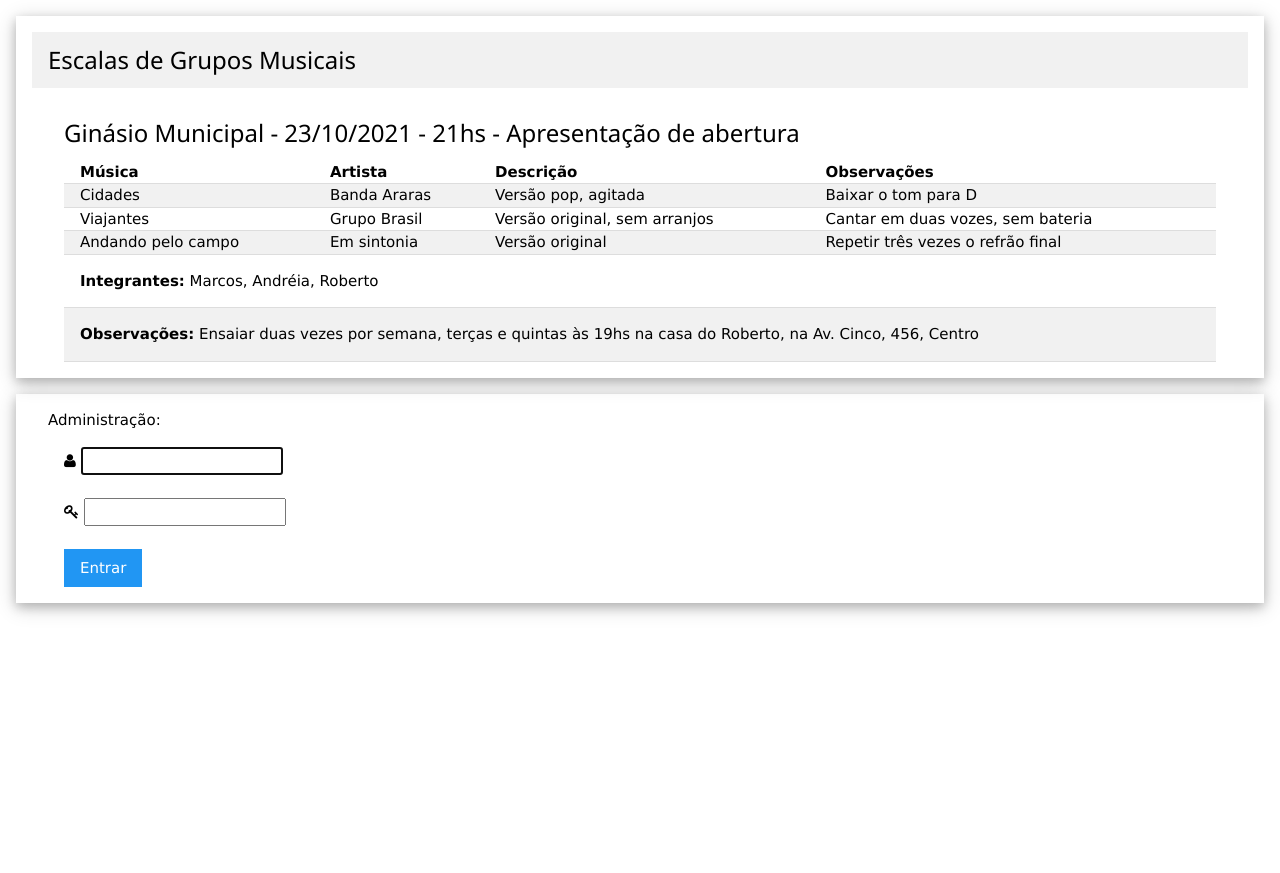
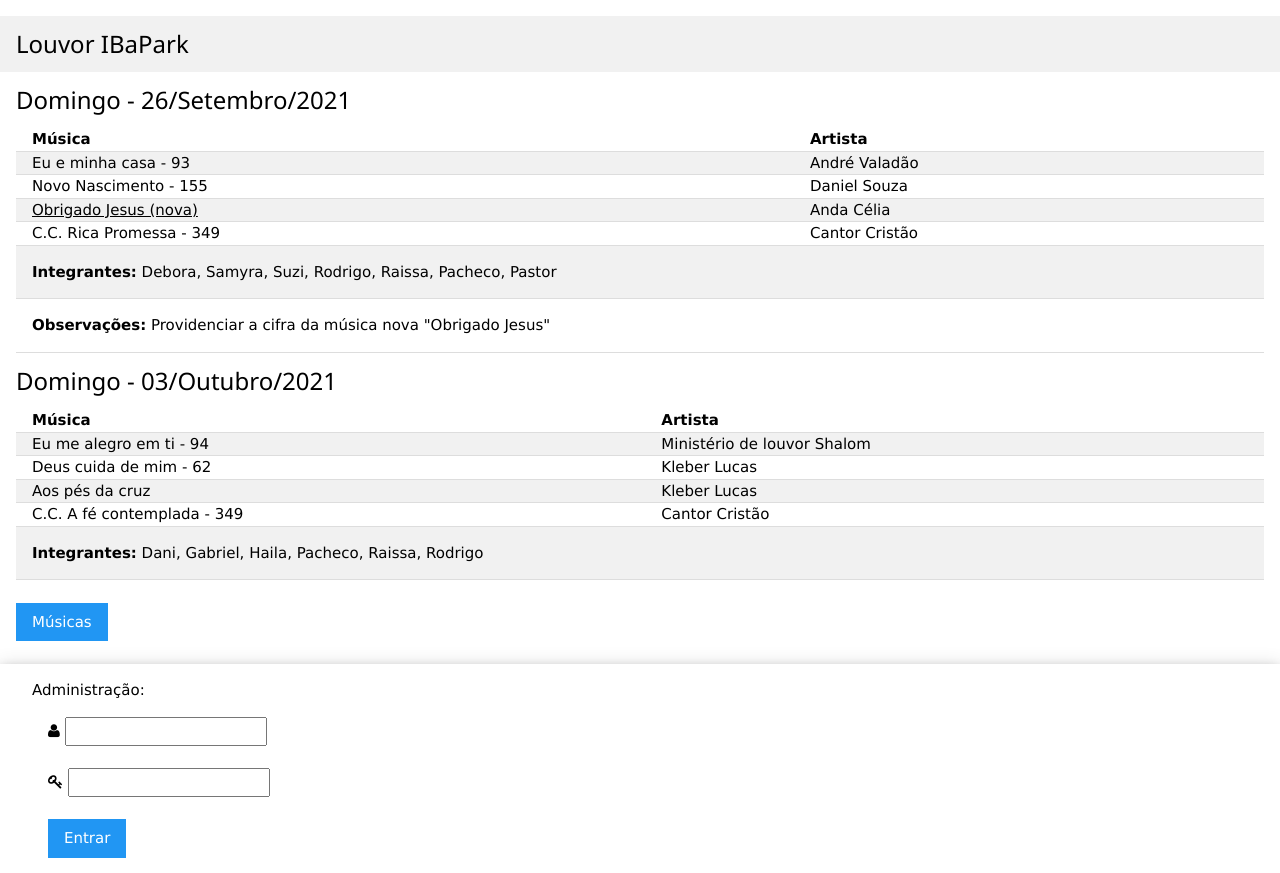
Before and after one commit to rotognin/escalamusical, a PHP site: page / in a window 1280 px wide. Before the commit the page ends 615 px from the top, so only its background shows below. Run offline with PHP 8.4, Linux system fonts and the light colour scheme.

Commit message:
Criando o acesso à lista de músicas sem estar logado

```diff
--- a/index.php
+++ b/index.php
@@ -21,51 +21,79 @@ $_SESSION['mensagem'] = '';
 <html>
 <?php include 'html' . DIRECTORY_SEPARATOR . 'head.php'; ?>
 <body>
-    <div class="w3-container w3-card-4 w3-margin">
-        <header class="w3-container w3-light-grey w3-margin-top"><h3>Escalas de Grupos Musicais</h3></header>
-        <div class="w3-container w3-margin">
-            <h3>Ginásio Municipal - 23/10/2021 - 21hs - Apresentação de abertura</h3>
+    <div>
+        <header class="w3-container w3-light-grey w3-margin-top"><h3>Louvor IBaPark</h3></header>
+        <div class="w3-container">
+            <h3>Domingo - 26/Setembro/2021</h3>
             <table class="w3-table w3-striped w3-bordered">
                 <tr>
                     <th>Música</th>
                     <th>Artista</th>
-                    <th>Descrição</th>
-                    <th>Observações</th>
                 </tr>
                 <tr>
-                    <td>Cidades</td>
-                    <td>Banda Araras</td>
-                    <td>Versão pop, agitada</td>
-                    <td>Baixar o tom para D</td>
+                    <td>Eu e minha casa - 93</td>
+                    <td>André Valadão</td>
                 </tr>
                 <tr>
-                    <td>Viajantes</td>
-                    <td>Grupo Brasil</td>
-                    <td>Versão original, sem arranjos</td>
-                    <td>Cantar em duas vozes, sem bateria</td>
+                    <td>Novo Nascimento - 155</td>
+                    <td>Daniel Souza</td>
                 </tr>
                 <tr>
-                    <td>Andando pelo campo</td>
-                    <td>Em sintonia</td>
-                    <td>Versão original</td>
-                    <td>Repetir três vezes o refrão final</td>
+                    <td><a href="https://www.youtube.com/watch?v=NYskwHcicjA">Obrigado Jesus (nova)</a></td>
+                    <td>Anda Célia</td>
                 </tr>
                 <tr>
-                    <td  colspan="4"><p><b>Integrantes:</b> Marcos, Andréia, Roberto</p></td>
+                    <td>C.C. Rica Promessa - 349</a></td>
+                    <td>Cantor Cristão</td>
                 </tr>
                 <tr>
-                    <td  colspan="4"><p><b>Observações:</b> Ensaiar duas vezes por semana, terças e quintas às
-                       19hs na casa do Roberto, na Av. Cinco, 456, Centro</p></td>
+                    <td colspan="2"><p><b>Integrantes:</b> Debora, Samyra, Suzi, Rodrigo, Raissa, Pacheco, Pastor</p></td>
+                </tr>
+                <tr>
+                    <td colspan="2"><p><b>Observações:</b> Providenciar a cifra da música nova "Obrigado Jesus"</p></td>
+                </tr>
+            </table>
+        </div>
+        <div class="w3-container">
+            <h3>Domingo - 03/Outubro/2021</h3>
+            <table class="w3-table w3-striped w3-bordered">
+                <tr>
+                    <th>Música</th>
+                    <th>Artista</th>
+                </tr>
+                <tr>
+                    <td>Eu me alegro em ti - 94</td>
+                    <td>Ministério de louvor Shalom</td>
+                </tr>
+                <tr>
+                    <td>Deus cuida de mim - 62</td>
+                    <td>Kleber Lucas</td>
+                </tr>
+                <tr>
+                    <td>Aos pés da cruz</td>
+                    <td>Kleber Lucas</td>
+                </tr>
+                <tr>
+                    <td>C.C. A fé contemplada - 349</a></td>
+                    <td>Cantor Cristão</td>
+                </tr>
+                <tr>
+                    <td colspan="2"><p><b>Integrantes:</b> Dani, Gabriel, Haila, Pacheco, Raissa, Rodrigo</p></td>
                 </tr>
             </table>
         </div>
     </div>
-    <div class="w3-container w3-card-4 w3-margin">
+    <br>
+    <div class="w3-container">
+        <a class="w3-button w3-blue" href="principal.php?action=musicas">Músicas</a>
+    </div>
+    <br>
+    <div class="w3-container w3-card-4">
         <div class="w3-container">
             <p>Administração:
             <form method="post" class="w3-container" action="principal.php?action=login">
                 <label for="login"><i class="fa fa-user"></i></label>
-                <input type="text" id="login" name="login" autofocus="autofocus">
+                <input type="text" id="login" name="login">
                 <br><br>
                 <label for="senha"><i class="fa fa-key"></i></label>
                 <input type="password" id="senha" name="senha">
--- a/lib/definicoes.php
+++ b/lib/definicoes.php
@@ -11,10 +11,6 @@ define('DIR', array('controller' => 'App' . DS . 'Controller' . DS,
                     'log'        => 'log' . DS . 'log.txt'
                    )
         );
-define('ATIVA', 0);
-define('INATIVA', 1);
-define('PARADO', 0);
-define('INICIADO', 1);
 
 function autoload($class)
 {
--- a/sistema.php
+++ b/sistema.php
@@ -7,11 +7,13 @@ require 'lib' . DIRECTORY_SEPARATOR . 'definicoes.php';
 $view = DIR['view'] . $_SESSION['view'] . '.php';
 $usuID = (isset($_SESSION['usuID'])) ? (integer) $_SESSION['usuID'] : (integer) 0;
 
+/*
 if ($usuID == 0){
     $_SESSION['mensagem'] = 'Acesso não autorizado. Realize o login.';
     header('Location: index.php');
     exit();
 }
+*/
 
 // Carregar a View e exibir seu conteúdo
 ob_start();
```
Also changed, not shown: App/Model/Escala.php (+5 -5 lines), App/View/musicas.php (+52 -10 lines), lib/funcoes.php (+0 -17 lines).
